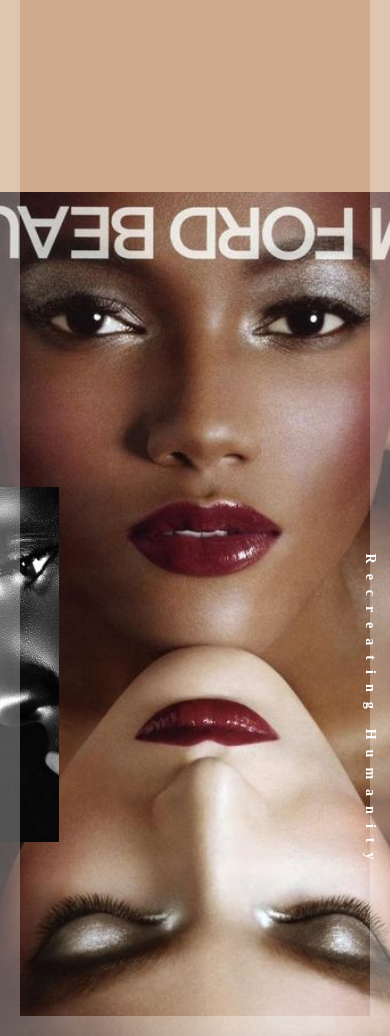
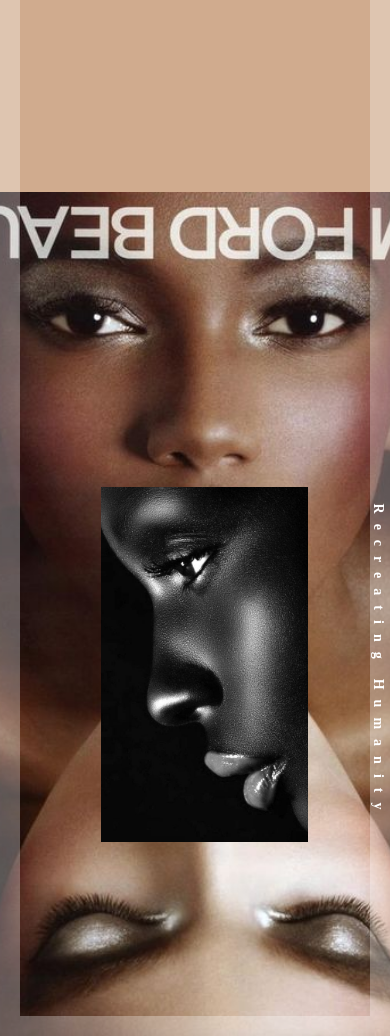
Before and after one commit to saniyaakbar/t-one, a plain HTML site: page index.html in a window 390 px wide. Shown: the part 652-1688 px from the top of the page. Drawn offline with Linux system fonts and the light colour scheme.

Commit message:
first commit

```diff
--- a/style.css
+++ b/style.css
@@ -223,6 +223,24 @@
         overflow: hidden;
     }
 
+    #right-img {
+        position: absolute;
+        z-index: 997;
+        top: 35%;
+        left: 26%;
+        height: 42vh;
+        width: 53%;
+        background-color: #fff;
+        background-image: url(im-8.jpg);
+        background-size: cover;
+    }
+
+    #right-one {
+        position: absolute;
+        top: 54%;
+        left: 72%;
+    }
+
     #right-menu{
         top: 4%;
         left: 78%;
```
